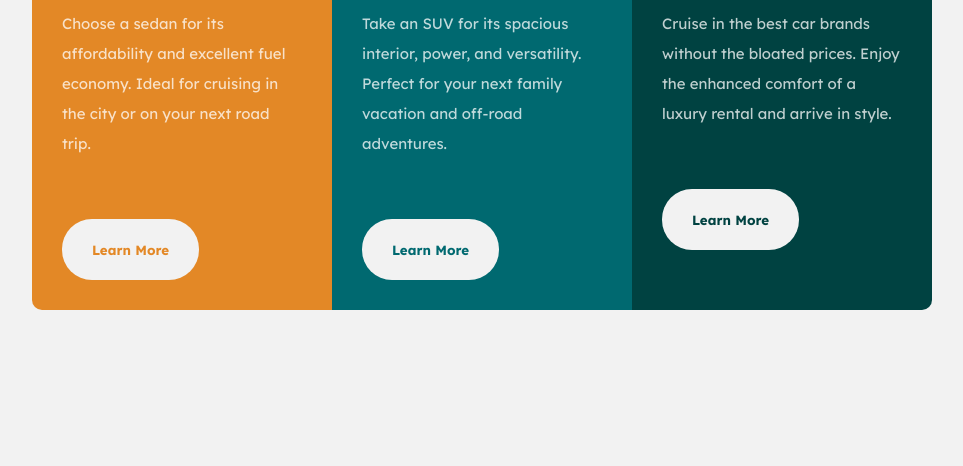
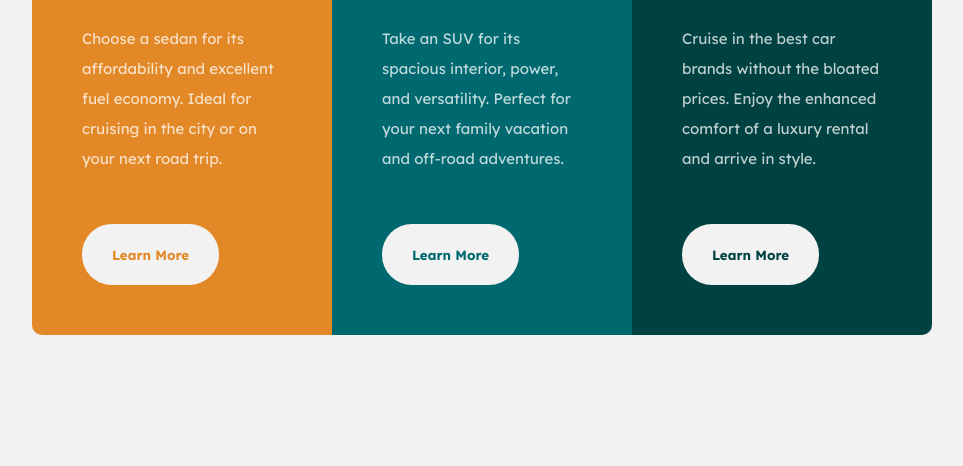
Before and after one commit to mega0gx/3-column-preview-card-component, a plain HTML site: page index.html in a window 1280 px wide. Shown: the part 334-800 px from the top of the page, without its empty margins (158-1121 px from the left). Drawn offline with Linux system fonts and the light colour scheme.

Commit message:
some edits

```diff
--- a/style.css
+++ b/style.css
@@ -58,9 +58,11 @@ main {
     padding: 2rem;
     display: flex;
     flex-direction: column;
-    gap: 2rem;
+    justify-content: space-around;
 }
-
+.card > *{
+    margin: 20px;
+}
 .card__title {
     font-family: var(--titleFont);
     color: var(--mainBG);
```
